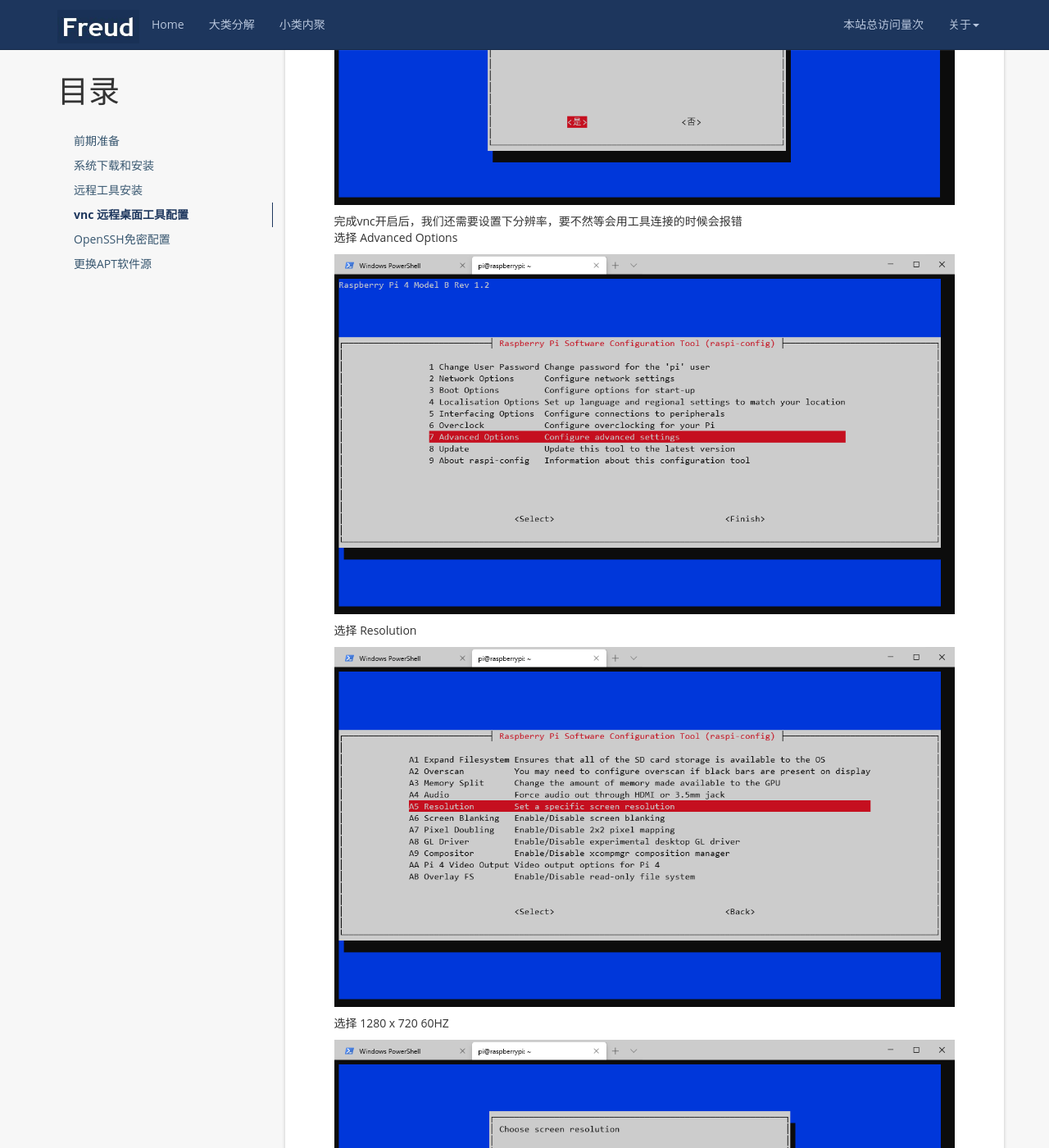
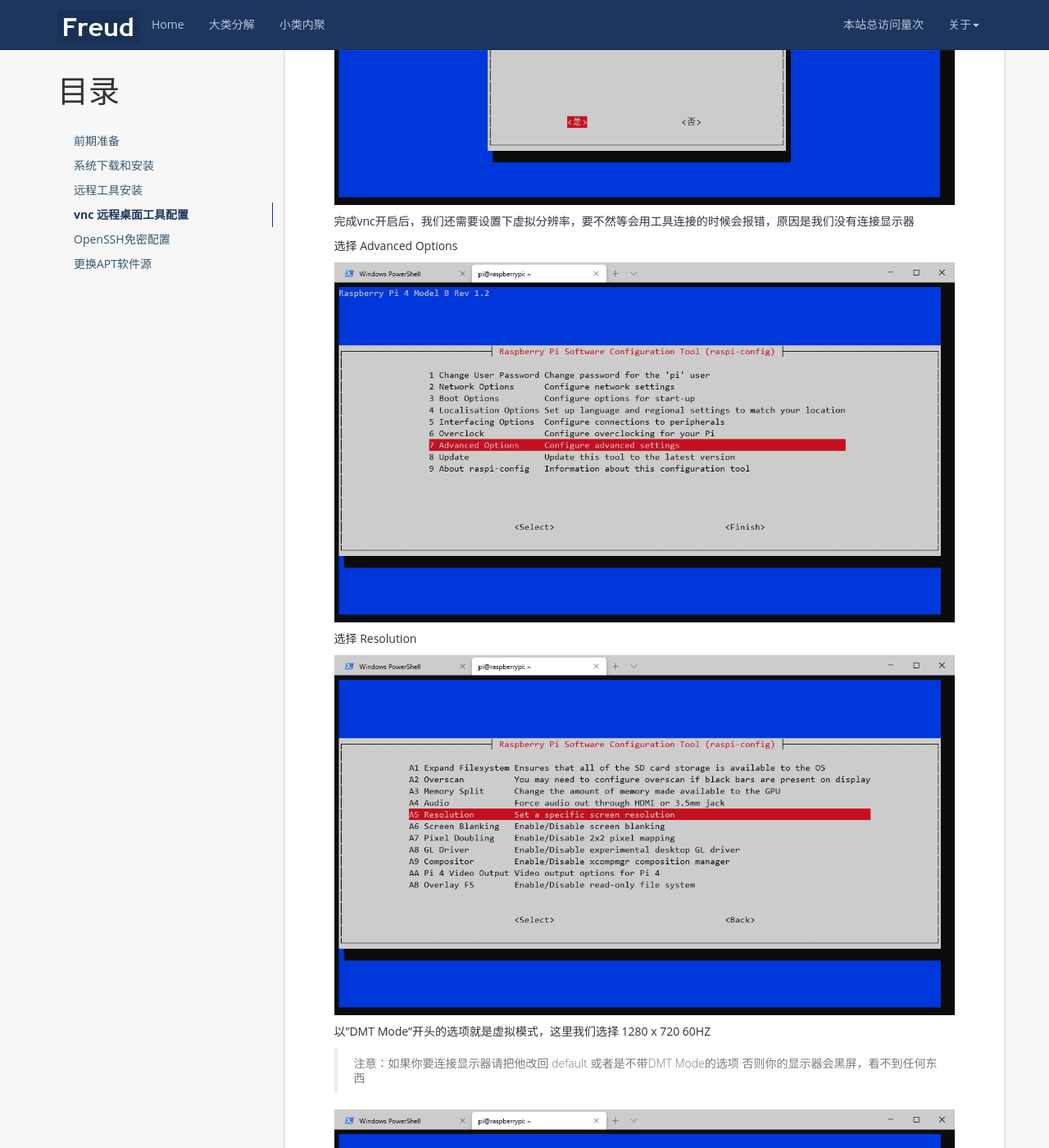
Before and after one commit to kljzndx/My-Blog, a Jekyll site: the page built from _posts/2020-03-04-Raspberry Pi Setup.md, in a window 1280 px wide and 1400 px high, scrolled down 7900 px. Shown: the whole window at 82% size. Built offline with Jekyll 4.4.1, drawn with Linux system fonts in a browser that asks for light colours; nearby versions of some CDN libraries; comment, search, counter and statistics services are not loaded.

Commit message:
补充信息

```diff
--- a/_posts/2020-03-04-Raspberry Pi Setup.md
+++ b/_posts/2020-03-04-Raspberry Pi Setup.md
@@ -172,7 +172,8 @@ $ sudo raspi-config
 
 ![启用vnc-步骤]({{'/blog-imgs/Rpi/enable-vnc-step3.png' | prepend:site.baseurl}})
 
-完成vnc开启后，我们还需要设置下分辨率，要不然等会用工具连接的时候会报错
+完成vnc开启后，我们还需要设置下虚拟分辨率，要不然等会用工具连接的时候会报错，原因是我们没有连接显示器
+
 选择 Advanced Options
 
 ![分辨率调整]({{'/blog-imgs/Rpi/fbl1.png' | prepend:site.baseurl}})
@@ -181,7 +182,10 @@ $ sudo raspi-config
 
 ![分辨率调整]({{'/blog-imgs/Rpi/fbl2.png' | prepend:site.baseurl}})
 
-选择 1280 x 720 60HZ
+以"DMT Mode"开头的选项就是虚拟模式，这里我们选择 1280 x 720 60HZ
+
+> 注意：如果你要连接显示器请把他改回 default 或者是不带DMT Mode的选项
+> 否则你的显示器会黑屏，看不到任何东西
 
 ![分辨率调整]({{'/blog-imgs/Rpi/fbl3.png' | prepend:site.baseurl}})
 
```
